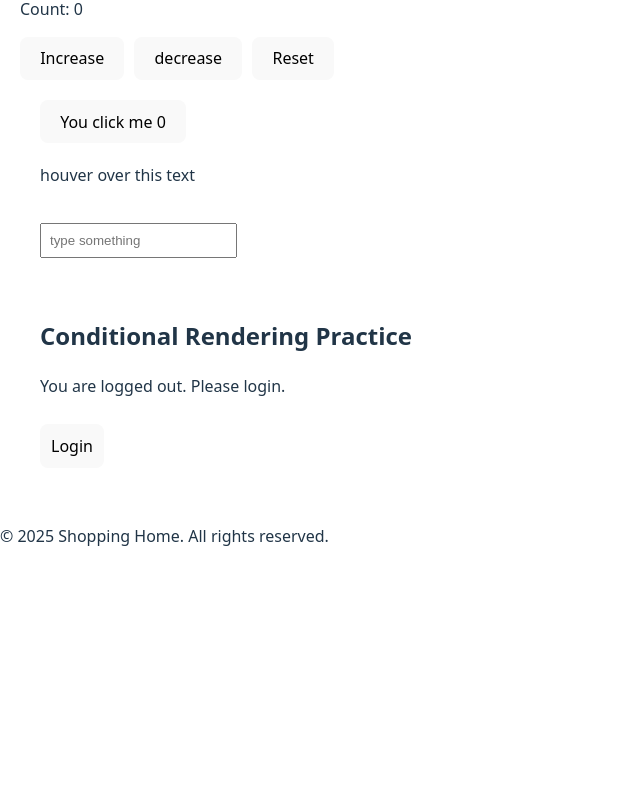
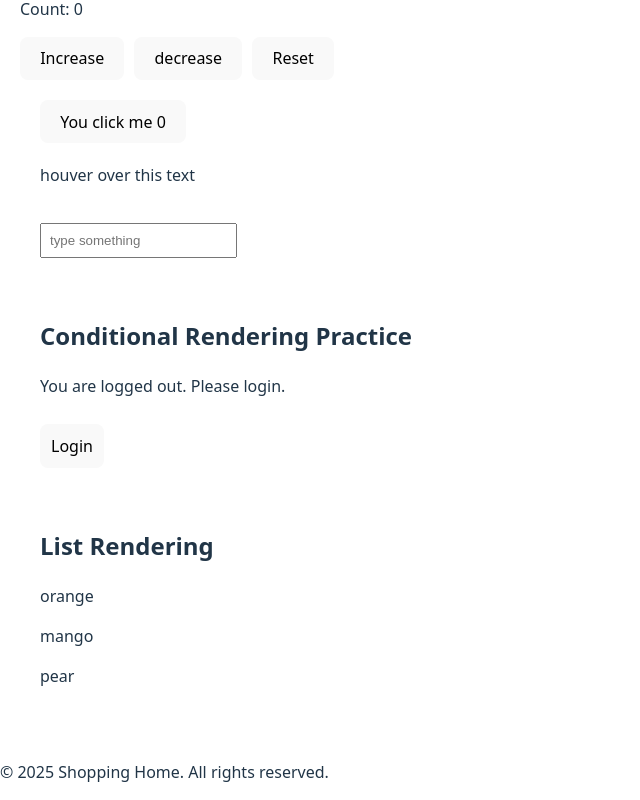
Before and after one commit to kinas01/My-React-App, a React (Vite) app: page / in a window 1280 px wide. Shown: the part 1001-1801 px from the top of the page, without its empty margins (0-640 px from the left). Before the commit the page ends 1565 px from the top, so only its background shows below. Built offline with nearby package versions, Linux system fonts and the light colour scheme.

Commit message:
Wrote the code for List component and updated content

```diff
--- /dev/null
+++ b/src/practice/List.jsx
@@ -0,0 +1,18 @@
+
+function List() {
+
+    const fruit = ['orange', 'mango', 'pear'];
+
+    return(
+        <div style={{padding: "20px"}}>
+
+            <h2>List Rendering</h2>
+            {fruit.map((fruit, index) => (
+            <p key={index}>{fruit}</p>
+        ))}
+
+        </div>
+    );
+}
+
+export default List;
--- a/src/practice/Practice.jsx
+++ b/src/practice/Practice.jsx
@@ -4,6 +4,7 @@ import ProductCard from "./ProductCard";
 import State from "./State";
 import Events from "./Event";
 import Conditional from "./Conditional";
+import List from "./List";
 
 
 function Practice() {
@@ -44,6 +45,8 @@ function Practice() {
 
        <Conditional />
 
+       <List />
+
         </div>
     );
 }
```
